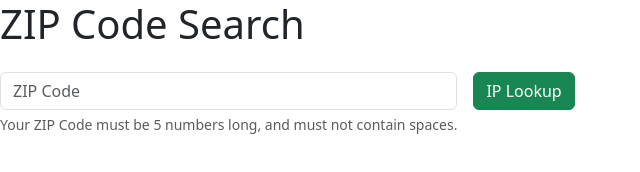
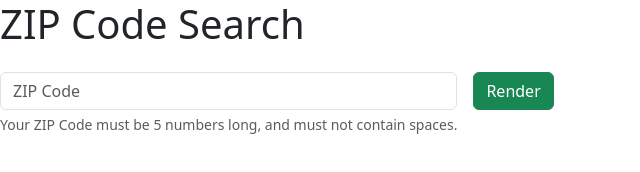
Before and after one commit to Brudja/Test-AK-LEADS, a website built with Parcel: page index.html in a window 1280 px wide. Shown: the whole page, without its empty margins (0-640 px from the left). Built offline with nearby package versions, Linux system fonts and the light colour scheme.

Commit message:
change name for button

```diff
--- a/index.html
+++ b/index.html
@@ -34,7 +34,7 @@
       </div>
       <div class="col-auto">
         <button type="button" class="btn btn-success" id="renderButton">
-          IP Lookup
+          Render
         </button>
       </div>
     </form>
```
